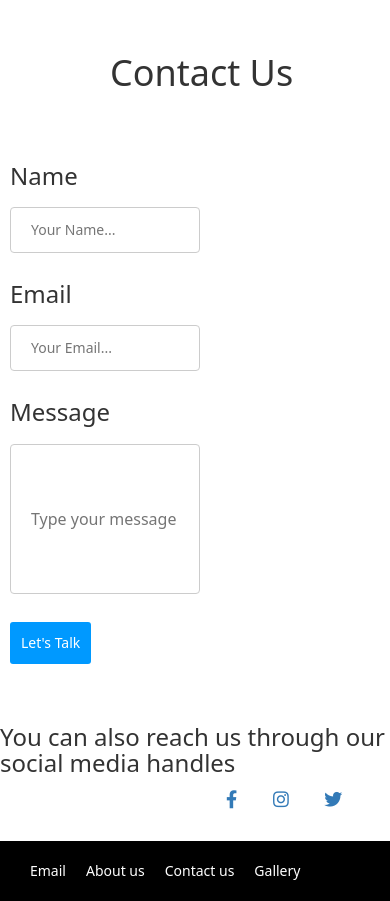
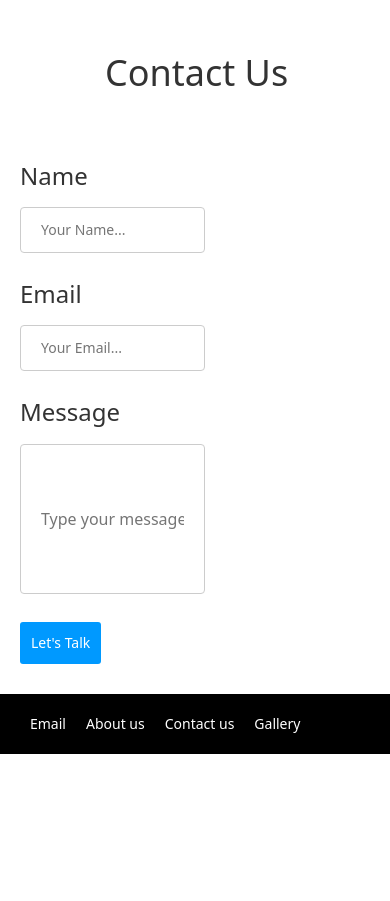
Before and after one commit to sanyamgandhak/static1, a plain HTML site: page contactus.html in a window 390 px wide. Shown: the part 617-1518 px from the top of the page. After the commit the page ends 1371 px from the top, so only its background shows below. Drawn offline with nearby package versions, Linux system fonts and the light colour scheme.

Commit message:
changes after first commit

```diff
--- a/contactus.html
+++ b/contactus.html
@@ -83,6 +83,7 @@
     <div>
         <form action="" class="s1">
             <h1 class="sideme">Contact Us </h1>
+            <div class="mobile">
                 <h3>Name</h3>
                 <input type="text" placeholder="Your Name..." class="new">
                 <h3>Email</h3>
@@ -91,12 +92,14 @@
                 <input type="text" class="text" placeholder="Type your message here ...." class="new"><br><br>
                 <button class="btn">Let's Talk</button>
         </form>
+            </div>
 
 
     </div>
 
     <div class="sideme1"><br><br>
         <h3>You can also reach us through our social media handles </h3>
+
         <div class="sideme2">
             <a class="btn-floating btn-lg btn-fb" type="button" role="button"><i class="fab fa-facebook-f"></i></a>
             <a class="btn-floating btn-lg btn-ins" type="button" role="button"><i class="fab fa-instagram"></i></a>
--- a/css/contact.css
+++ b/css/contact.css
@@ -84,7 +84,7 @@ body {
   }
 
 .s1{
-    margin-left:590px;
+    margin-left:540px;
     margin-top:100px;
 }
 
@@ -150,19 +150,19 @@ form h1{
 
 
 .sideme{
-    margin-left:50px;
+    margin-left:35px;
 
 
 }
 
 .sideme1{
-    margin-left:500px;
+    margin-left:440px;
 
 
 }
 
 .sideme2{
-    margin-left:210px;
+    margin-left:190px;
 
 }
 
@@ -410,15 +410,20 @@ form h1{
 }
 
 
-@media  (min-width:305px) and (orientation: portrait) {
+@media  (min-width:305px) and (max-width:500px) and (orientation: portrait) {
   .sideme1{
-    margin-left:0px;
+    display:none
+ }
+
+  .s1{
+      margin-left:20px;
 
   }
 
-  .s1{
-      margin-left:10px;;
-  }
+
+
+
+
   header nav {
     display: none;
 }
@@ -437,3 +442,29 @@ form h1{
   background-color: transparent;
 }
 }
+
+
+
+
+/* hover  */
+.s1:hover {
+  /* Start the shake animation and make the animation last for 0.5 seconds */
+  animation: shake 0.5s;
+
+  /* When the animation is finished, start again */
+  animation-iteration-count:7s;
+}
+
+@keyframes shake {
+  0% { transform: translate(1px, 1px) rotate(0deg); }
+  10% { transform: translate(-1px, -2px) rotate(-1deg); }
+  20% { transform: translate(-3px, 0px) rotate(1deg); }
+  30% { transform: translate(3px, 2px) rotate(0deg); }
+  40% { transform: translate(1px, -1px) rotate(1deg); }
+  50% { transform: translate(-1px, 2px) rotate(-1deg); }
+  60% { transform: translate(-3px, 1px) rotate(0deg); }
+  70% { transform: translate(3px, 1px) rotate(-1deg); }
+  80% { transform: translate(-1px, -1px) rotate(1deg); }
+  90% { transform: translate(1px, 2px) rotate(0deg); }
+  100% { transform: translate(1px, -2px) rotate(-1deg); }
+}
```
Also changed, not shown: announce.html (+1 -1 lines), css/announcement.css (renamed from css/a.css, +5 -4 lines). Lines whose indentation alone changed are shown as unchanged.
